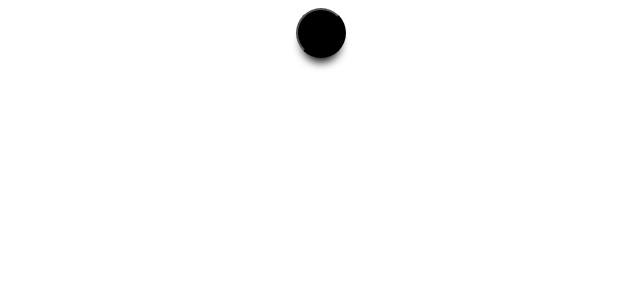
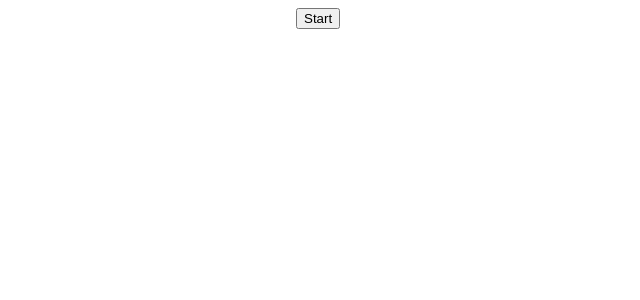
Before and after one commit to acciojob/golf-react-ArbajAr7, a React app: page / in a window 1280 px wide. Shown: the top 300 px of the page, without its empty margins (28-668 px from the left). Built offline with nearby package versions, Linux system fonts and the light colour scheme.

Commit message:
fourth commit

```diff
--- a/src/components/App.js
+++ b/src/components/App.js
@@ -32,7 +32,7 @@ class App extends Component {
 		if (this.state.renderBall) {
 		    return <div className="ball" style={this.state.ballPosition}></div>
 		} else {
-		    return <button className="ball" onClick={this.buttonClickHandler} >Start</button>
+		    return <button className="start" onClick={this.buttonClickHandler} >Start</button>
 		}
     }
 
```
